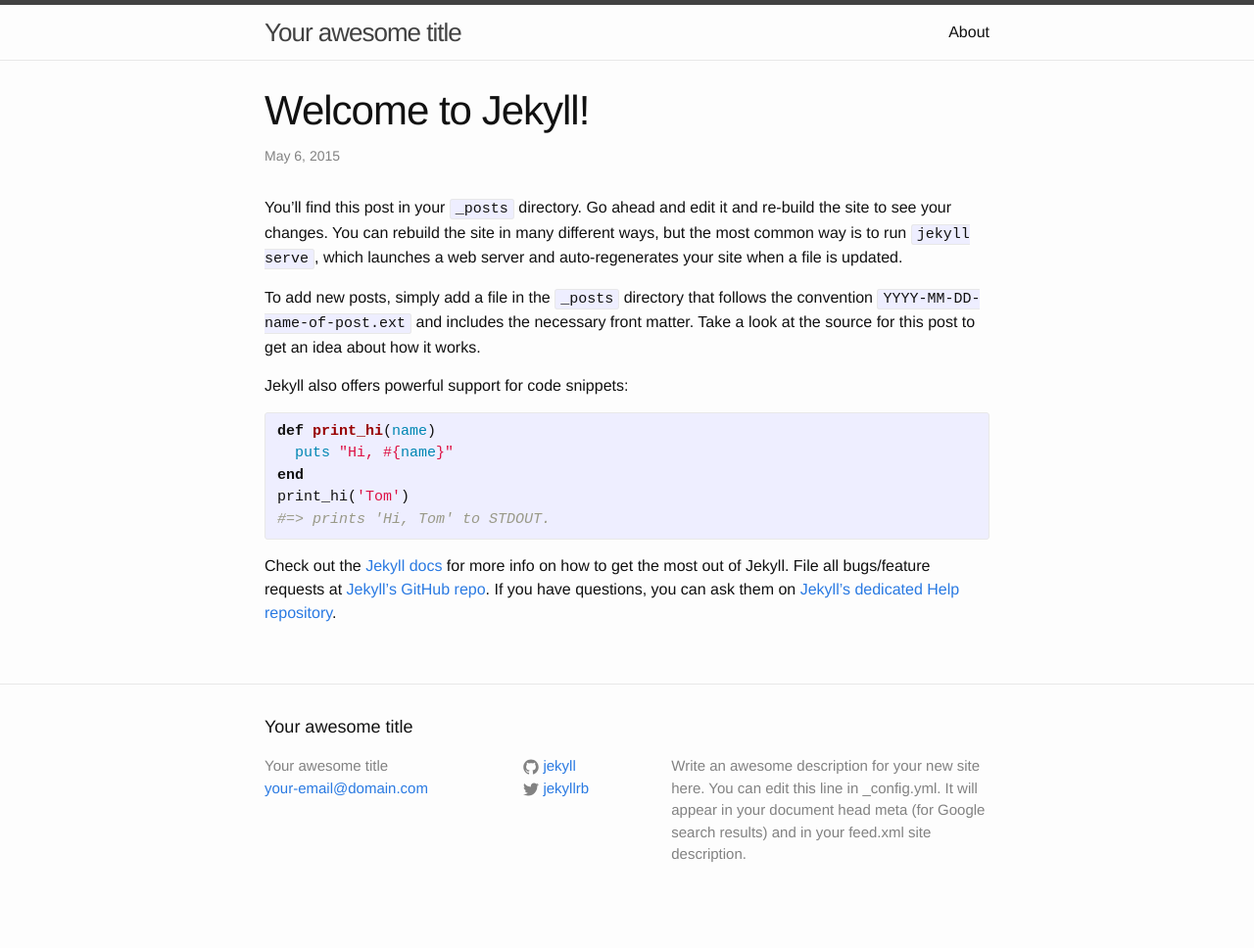
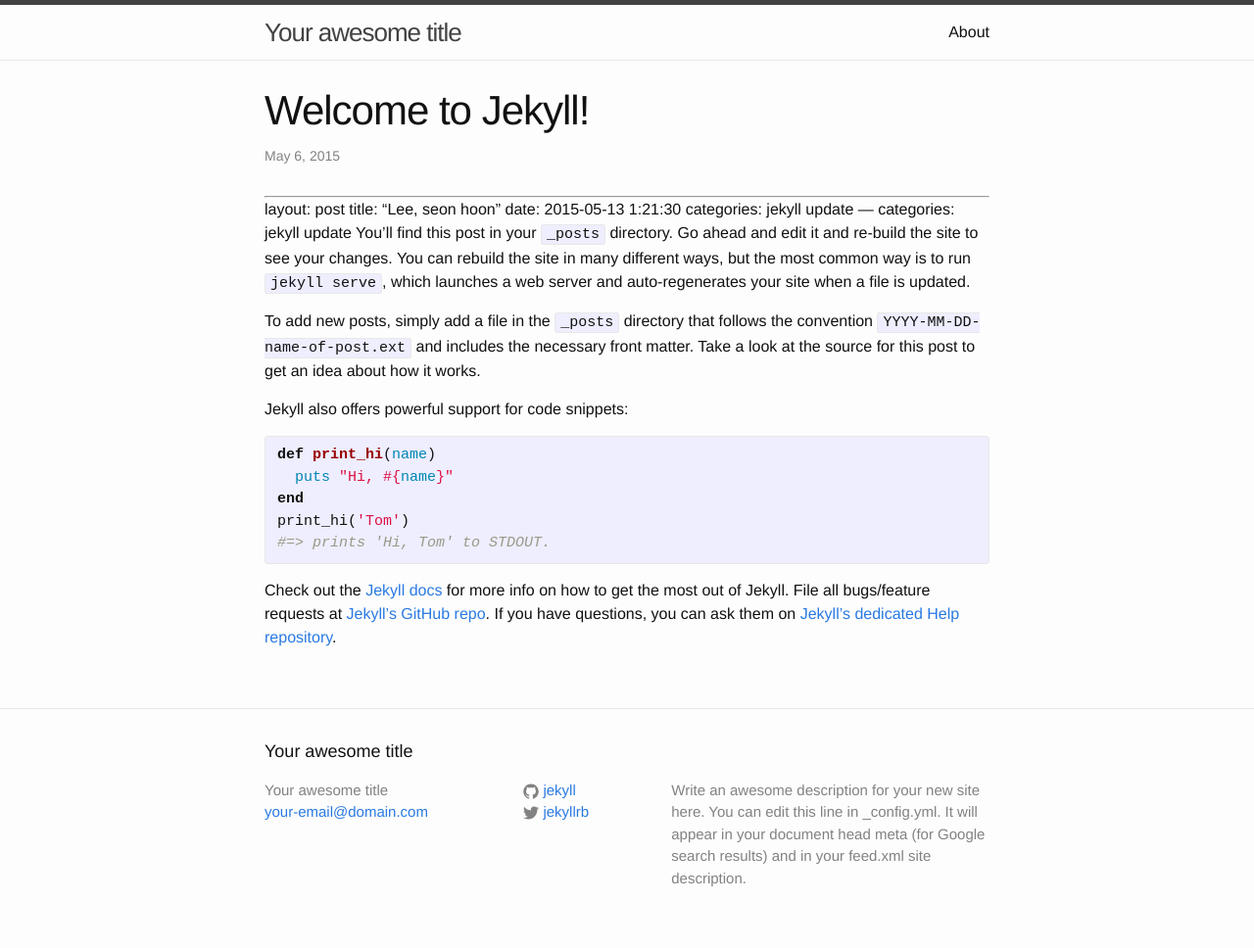
Before and after one commit to kutfood/kutfood.github.com, a Jekyll site: the page built from _posts/2015-05-06-welcome-to-jekyll.markdown, in a window 1280 px wide. Shown: the whole page at 98% size. Built offline with Jekyll 4.4.1, drawn with Linux system fonts in a browser that asks for light colours; before the commit the page ends 944 px from its top, so only the background shows below that.

Commit message:
this is second

```diff
--- a/_posts/2015-05-06-welcome-to-jekyll.markdown
+++ b/_posts/2015-05-06-welcome-to-jekyll.markdown
@@ -4,6 +4,14 @@
 date:   2015-05-06 12:31:30
 categories: jekyll update
 ---
+
+---
+layout: post
+title:  "Lee, seon hoon"
+date:   2015-05-13 1:21:30
+categories: jekyll update
+---
+categories: jekyll update
 You’ll find this post in your `_posts` directory. Go ahead and edit it and re-build the site to see your changes. You can rebuild the site in many different ways, but the most common way is to run `jekyll serve`, which launches a web server and auto-regenerates your site when a file is updated.
 
 To add new posts, simply add a file in the `_posts` directory that follows the convention `YYYY-MM-DD-name-of-post.ext` and includes the necessary front matter. Take a look at the source for this post to get an idea about how it works.
```
